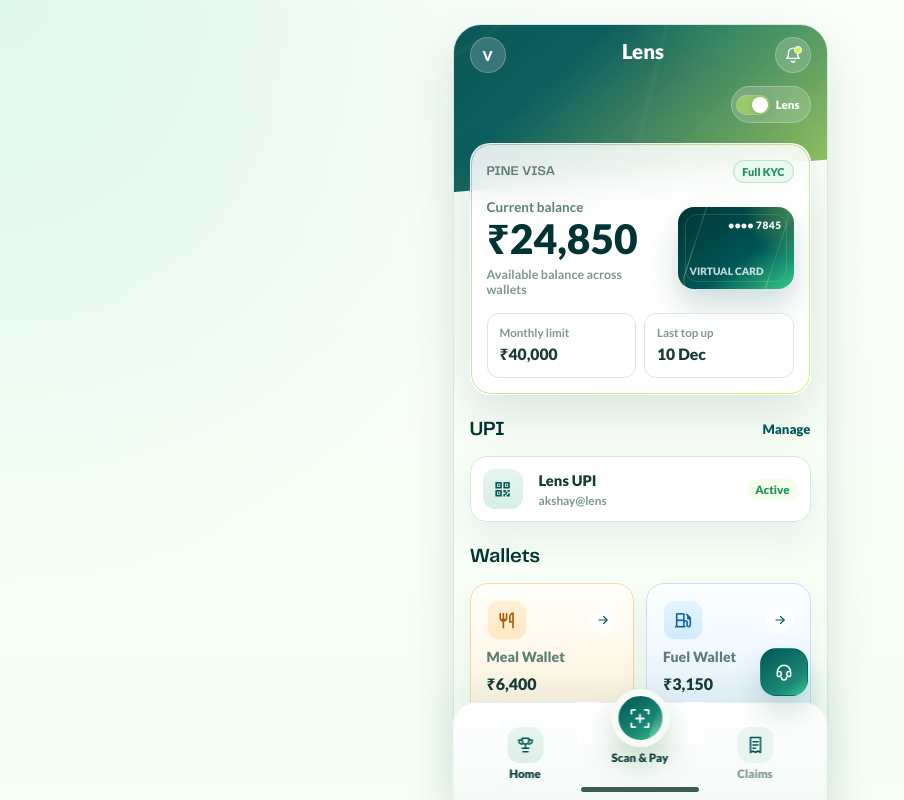
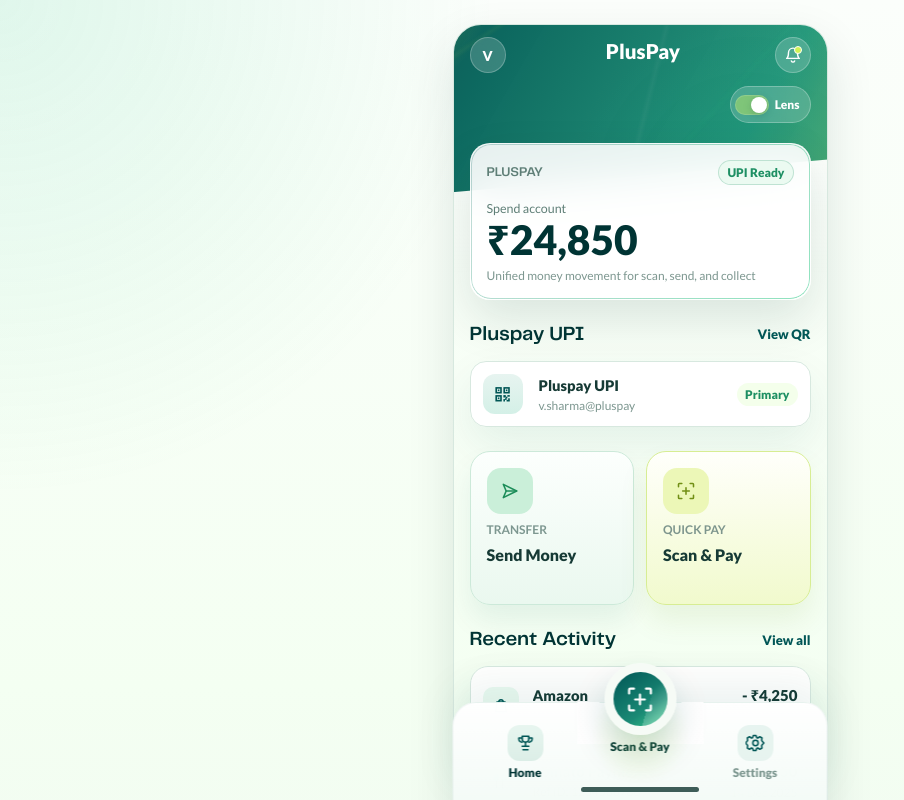
Before and after one commit to akshayaj01/Employee-Benefits, a plain HTML site: page index.html in a window 1280 px wide. Both pictures are taken after a click on the button "Pluspay". Shown: the top 800 px of the page, without its empty margins (0-904 px from the left). Drawn offline with nearby package versions, Linux system fonts and the light colour scheme.

Commit message:
Refine PlusPay mode and navigation

```diff
--- a/app.js
+++ b/app.js
@@ -8,6 +8,8 @@
 const toastButtons = document.querySelectorAll("[data-toast]");
 const pluspayToggle = document.querySelector("[data-pluspay-toggle]");
 const pluspayLabel = document.querySelector("[data-pluspay-label]");
+const swapTextNodes = document.querySelectorAll("[data-lens-text][data-pluspay-text]");
+const lensFilterButton = document.querySelector('[data-filter="all"]');
 
 let toastTimer;
 
@@ -27,12 +29,35 @@
   });
 });
 
+function applyMode(isPluspay) {
+  document.body.classList.toggle("is-pluspay", isPluspay);
+  pluspayToggle?.setAttribute("aria-pressed", String(isPluspay));
+
+  if (pluspayLabel) {
+    pluspayLabel.textContent = isPluspay ? "Lens" : "Pluspay";
+  }
+
+  swapTextNodes.forEach((node) => {
+    node.textContent = isPluspay ? node.dataset.pluspayText : node.dataset.lensText;
+  });
+
+  if (isPluspay) {
+    closeCardOverlay();
+    filterButtons.forEach((chip) => {
+      chip.classList.remove("active");
+      chip.setAttribute("aria-selected", "false");
+    });
+    lensFilterButton?.classList.add("active");
+    lensFilterButton?.setAttribute("aria-selected", "true");
+    transactions.forEach((transaction) => {
+      transaction.classList.remove("is-hidden");
+    });
+  }
+}
+
 pluspayToggle?.addEventListener("click", () => {
   const nextState = pluspayToggle.getAttribute("aria-pressed") !== "true";
-  pluspayToggle.setAttribute("aria-pressed", String(nextState));
-  if (pluspayLabel) {
-    pluspayLabel.textContent = nextState ? "Lens" : "Pluspay";
-  }
+  applyMode(nextState);
   showToast(nextState ? "Switched to Pluspay" : "Switched to Lens");
 });
 
@@ -63,6 +88,7 @@
 }
 
 virtualCardToggle?.addEventListener("click", () => {
+  if (document.body.classList.contains("is-pluspay")) return;
   if (!cardOverlay) return;
   virtualCardToggle.setAttribute("aria-expanded", "true");
   cardOverlay.hidden = false;
@@ -93,3 +119,5 @@
     closeCardOverlay();
   }
 });
+
+applyMode(false);
--- a/index.html
+++ b/index.html
@@ -113,7 +113,7 @@
           <div class="topbar-row">
             <button class="avatar-button" type="button" aria-label="Open profile">V</button>
             <a class="brand" href="#" aria-label="Lens home">
-              <span>Lens</span>
+              <span data-lens-text="Lens" data-pluspay-text="PlusPay">Lens</span>
             </a>
             <div class="header-actions">
               <button class="icon-button has-dot" type="button" aria-label="Open notifications">
@@ -133,14 +133,18 @@
 
         <section class="balance-card" aria-labelledby="balance-title">
           <div class="card-strip">
-            <span class="category-title">Pine Visa</span>
-            <span class="status-pill">Full KYC</span>
+            <span class="category-title" data-lens-text="Pine Visa" data-pluspay-text="Pluspay">Pine Visa</span>
+            <span class="status-pill" data-lens-text="Full KYC" data-pluspay-text="UPI Ready">Full KYC</span>
           </div>
           <div class="balance-copy">
             <div>
-              <p id="balance-title">Current balance</p>
+              <p id="balance-title" data-lens-text="Current balance" data-pluspay-text="Spend account">Current balance</p>
               <strong>₹24,850</strong>
-              <span class="balance-caption">Available balance across wallets</span>
+              <span
+                class="balance-caption"
+                data-lens-text="Available balance across wallets"
+                data-pluspay-text="Unified money movement for scan, send, and collect"
+              >Available balance across wallets</span>
             </div>
             <button
               class="mini-card"
@@ -148,19 +152,20 @@
               aria-label="Show virtual card details"
               aria-expanded="false"
               data-virtual-card-toggle
+              data-pluspay-hide
             >
               <span>•••• 7845</span>
               <small>Virtual card</small>
             </button>
           </div>
-          <div class="balance-insights" aria-label="Balance details">
+          <div class="balance-insights" aria-label="Balance details" data-pluspay-hide>
             <div>
-              <span>Monthly limit</span>
-              <strong>₹40,000</strong>
+              <span data-lens-text="Monthly limit" data-pluspay-text="UPI ID">Monthly limit</span>
+              <strong data-lens-text="₹40,000" data-pluspay-text="v.sharma@pluspay">₹40,000</strong>
             </div>
             <div>
-              <span>Last top up</span>
-              <strong>10 Dec</strong>
+              <span data-lens-text="Last top up" data-pluspay-text="Daily transfer cap">Last top up</span>
+              <strong data-lens-text="10 Dec" data-pluspay-text="₹1,00,000">10 Dec</strong>
             </div>
           </div>
         </section>
@@ -168,20 +173,35 @@
 
       <section class="upi-panel" aria-label="UPI payment">
         <div class="section-heading compact-heading">
-          <h2>UPI</h2>
-          <a href="#">Manage</a>
+          <h2 data-lens-text="UPI" data-pluspay-text="Pluspay UPI">UPI</h2>
+          <a href="#" data-lens-text="Manage" data-pluspay-text="View QR">Manage</a>
         </div>
         <button class="upi-card" type="button" data-toast="UPI settings opened">
           <span class="upi-icon"><i class="ri-qr-code-line" aria-hidden="true"></i></span>
           <span class="upi-copy">
-            <strong>Lens UPI</strong>
-            <small>akshay@lens</small>
+            <strong data-lens-text="Lens UPI" data-pluspay-text="Pluspay UPI">Lens UPI</strong>
+            <small data-lens-text="akshay@lens" data-pluspay-text="v.sharma@pluspay">akshay@lens</small>
           </span>
-          <span class="upi-status">Active</span>
+          <span class="upi-status" data-lens-text="Active" data-pluspay-text="Primary">Active</span>
         </button>
       </section>
 
-      <section class="wallets-panel" aria-labelledby="wallets-title">
+      <section class="pluspay-actions-panel" aria-label="PlusPay actions" data-pluspay-show>
+        <div class="pluspay-actions-grid">
+          <button class="pluspay-action-card" type="button" data-toast="Send money opened">
+            <span class="pluspay-action-icon" aria-hidden="true"><svg><use href="#icon-send" /></svg></span>
+            <small>Transfer</small>
+            <strong>Send Money</strong>
+          </button>
+          <button class="pluspay-action-card is-highlight" type="button" data-toast="Scan & pay opened">
+            <span class="pluspay-action-icon" aria-hidden="true"><svg><use href="#icon-scan" /></svg></span>
+            <small>Quick Pay</small>
+            <strong>Scan & Pay</strong>
+          </button>
+        </div>
+      </section>
+
+      <section class="wallets-panel" aria-labelledby="wallets-title" data-pluspay-hide>
         <div class="section-heading compact-heading">
           <h2 id="wallets-title">Wallets</h2>
         </div>
@@ -249,7 +269,7 @@
         </div>
       </section>
 
-      <section class="utility-panel" aria-label="Wallet tools">
+      <section class="utility-panel" aria-label="Wallet tools" data-pluspay-hide>
         <div class="section-heading compact-heading">
           <h2>Quick Actions</h2>
         </div>
@@ -274,10 +294,10 @@
 
       <section class="transactions-section" aria-labelledby="transactions-title">
         <div class="section-heading">
-          <h2 id="transactions-title">Recent Transactions</h2>
+          <h2 id="transactions-title" data-lens-text="Recent Transactions" data-pluspay-text="Recent Activity">Recent Transactions</h2>
           <a href="#">View all</a>
         </div>
-        <div class="filter-chips" role="tablist" aria-label="Transaction wallets">
+        <div class="filter-chips" role="tablist" aria-label="Transaction wallets" data-pluspay-hide>
           <button class="active" type="button" data-filter="all" role="tab" aria-selected="true">All</button>
           <button type="button" data-filter="meal" role="tab" aria-selected="false">Meal</button>
           <button type="button" data-filter="fuel" role="tab" aria-selected="false">Fuel</button>
@@ -342,11 +362,12 @@
           Scan & Pay
         </button>
         <button class="nav-item" type="button">
-          <span class="nav-icon-shell"><svg><use href="#icon-receipt" /></svg></span>
-          <span>Claims</span>
+          <span class="nav-icon-shell nav-claims-icon"><svg><use href="#icon-receipt" /></svg></span>
+          <span class="nav-icon-shell nav-settings-icon" aria-hidden="true"><svg><use href="#icon-settings" /></svg></span>
+          <span data-lens-text="Claims" data-pluspay-text="Settings">Claims</span>
         </button>
       </nav>
-      <button class="chatbot-fab" type="button" aria-label="Open support assistant" data-toast="Assistant opened">
+      <button class="chatbot-fab" type="button" aria-label="Open support assistant" data-toast="Assistant opened" data-pluspay-hide>
         <svg><use href="#icon-headset" /></svg>
       </button>
       <div class="home-indicator" aria-hidden="true"></div>
--- a/styles.css
+++ b/styles.css
@@ -138,13 +138,14 @@
   z-index: 0;
   height: 264px;
   background:
-    radial-gradient(circle at 20% 28%, rgba(208, 242, 85, 0.52), transparent 22%),
-    radial-gradient(circle at 84% 24%, rgba(54, 204, 139, 0.3), transparent 20%),
-    linear-gradient(138deg, rgba(0, 52, 52, 0.98) 0%, rgba(0, 86, 86, 0.95) 58%, rgba(208, 242, 85, 0.92) 100%);
-  background-size: 170% 170%;
+    radial-gradient(circle at 16% 26%, rgba(208, 242, 85, 0.48), transparent 20%),
+    radial-gradient(circle at 84% 18%, rgba(54, 204, 139, 0.34), transparent 24%),
+    radial-gradient(circle at 62% 74%, rgba(17, 141, 119, 0.32), transparent 26%),
+    linear-gradient(120deg, rgba(0, 52, 52, 0.98) 0%, rgba(0, 86, 86, 0.95) 32%, rgba(29, 143, 122, 0.94) 62%, rgba(208, 242, 85, 0.92) 100%);
+  background-size: 185% 185%;
   clip-path: polygon(0 0, 100% 0, 100% 84%, 0 100%);
   pointer-events: none;
-  animation: topbar-shift 8s linear infinite;
+  animation: hero-gradient-flow 16s cubic-bezier(0.45, 0.05, 0.55, 0.95) infinite alternate;
 }
 
 .phone-shell::after {
@@ -169,6 +170,7 @@
 
 .hero-panel,
 .upi-panel,
+.pluspay-actions-panel,
 .wallets-panel,
 .utility-panel,
 .transactions-section,
@@ -306,7 +308,7 @@
 }
 
 .pluspay-toggle-label {
-  font-size: 0.72rem;
+  font-size: 0.75rem;
   font-weight: 900;
   white-space: nowrap;
 }
@@ -364,7 +366,7 @@
   justify-content: space-between;
   gap: var(--space-12);
   color: var(--muted);
-  font-size: 0.74rem;
+  font-size: 0.75rem;
   font-weight: 900;
 }
 
@@ -375,7 +377,7 @@
   border-radius: 999px;
   background: var(--mint-soft);
   color: var(--success);
-  font-size: 0.68rem;
+  font-size: 0.75rem;
   font-weight: 900;
 }
 
@@ -389,8 +391,8 @@
 .balance-copy p {
   margin: 0 0 var(--space-4);
   color: var(--muted);
-  font-size: 0.84rem;
-  font-weight: 700;
+  font-size: 0.78rem;
+  font-weight: 500;
 }
 
 .balance-copy strong {
@@ -408,8 +410,8 @@
   display: block;
   margin-top: var(--space-8);
   color: var(--subtle);
-  font-size: 0.78rem;
-  font-weight: 700;
+  font-size: 0.75rem;
+  font-weight: 400;
 }
 
 .mini-card {
@@ -474,7 +476,7 @@
   position: relative;
   z-index: 1;
   justify-self: end;
-  font-size: 0.64rem;
+  font-size: 0.75rem;
   font-weight: 900;
   letter-spacing: 0.04em;
 }
@@ -483,8 +485,8 @@
   position: relative;
   z-index: 1;
   color: rgba(255, 255, 255, 0.78);
-  font-size: 0.64rem;
-  font-weight: 900;
+  font-size: 0.75rem;
+  font-weight: 700;
   text-transform: uppercase;
 }
 
@@ -505,8 +507,8 @@
 
 .balance-insights span {
   color: var(--subtle);
-  font-size: 0.72rem;
-  font-weight: 700;
+  font-size: 0.75rem;
+  font-weight: 500;
 }
 
 .balance-insights strong {
@@ -544,10 +546,43 @@
 }
 
 .upi-panel,
+.pluspay-actions-panel,
 .wallets-panel,
 .utility-panel,
 .transactions-section {
   margin-top: var(--space-24);
+}
+
+[data-pluspay-show] {
+  display: none;
+}
+
+body.is-pluspay [data-pluspay-hide] {
+  display: none !important;
+}
+
+body.is-pluspay [data-pluspay-show] {
+  display: block;
+}
+
+body.is-pluspay .balance-copy {
+  grid-template-columns: minmax(0, 1fr);
+}
+
+body.is-pluspay .balance-card {
+  background: rgba(255, 255, 255, 0.9);
+}
+
+body.is-pluspay .balance-card::before {
+  background: linear-gradient(135deg, rgba(0, 86, 86, 0.22), rgba(54, 204, 139, 0.56));
+}
+
+body.is-pluspay .hero-panel {
+  margin-bottom: var(--space-8);
+}
+
+body.is-pluspay .transactions-section {
+  padding-bottom: 96px;
 }
 
 .upi-card {
@@ -593,8 +628,8 @@
 
 .upi-copy small {
   color: var(--subtle);
-  font-size: 0.74rem;
-  font-weight: 700;
+  font-size: 0.75rem;
+  font-weight: 400;
 }
 
 .upi-status {
@@ -602,8 +637,76 @@
   border-radius: 999px;
   background: #f4ffeb;
   color: var(--success);
-  font-size: 0.72rem;
+  font-size: 0.75rem;
   font-weight: 900;
+}
+
+.pluspay-actions-grid {
+  display: grid;
+  grid-template-columns: repeat(2, minmax(0, 1fr));
+  gap: var(--space-12);
+}
+
+.pluspay-action-card {
+  display: grid;
+  justify-items: start;
+  align-content: start;
+  gap: var(--space-8);
+  min-height: 154px;
+  padding: var(--space-16);
+  border: 1px solid #cce9d9;
+  border-radius: 20px;
+  background: linear-gradient(180deg, #fcfffd, #eaf8ef);
+  box-shadow: 0 16px 28px rgba(0, 86, 86, 0.08);
+  text-align: left;
+}
+
+.pluspay-action-card.is-highlight {
+  border-color: #d7ed93;
+  background: linear-gradient(180deg, #fffffb, #f1facd);
+  box-shadow: 0 16px 28px rgba(118, 146, 37, 0.1);
+}
+
+.pluspay-action-icon {
+  display: grid;
+  place-items: center;
+  width: 46px;
+  height: 46px;
+  border-radius: 14px;
+  background: #caefd9;
+  color: #1c8d59;
+}
+
+.pluspay-action-card.is-highlight .pluspay-action-icon {
+  background: #ecf7b7;
+  color: #718f15;
+}
+
+.pluspay-action-icon svg {
+  width: 20px;
+  height: 20px;
+}
+
+.pluspay-action-card small {
+  color: var(--subtle);
+  font-size: 0.75rem;
+  font-weight: 700;
+  text-transform: uppercase;
+}
+
+.pluspay-action-card strong {
+  color: var(--ink);
+  font-size: 1rem;
+  line-height: 1.28;
+  font-weight: 900;
+}
+
+.pluspay-action-card.is-highlight small {
+  color: #7d958d;
+}
+
+.pluspay-action-card.is-highlight strong {
+  color: var(--ink);
 }
 
 .wallet-strip {
@@ -690,8 +793,8 @@
 
 .wallet-chip small {
   color: var(--subtle);
-  font-size: 0.72rem;
-  font-weight: 700;
+  font-size: 0.75rem;
+  font-weight: 400;
   line-height: 1.28;
 }
 
@@ -757,8 +860,8 @@
 
 .utility-card small {
   color: var(--subtle);
-  font-size: 0.64rem;
-  font-weight: 900;
+  font-size: 0.75rem;
+  font-weight: 700;
   text-transform: uppercase;
 }
 
@@ -862,7 +965,8 @@
 .transaction-amount span {
   overflow: hidden;
   color: var(--subtle);
-  font-size: 0.74rem;
+  font-size: 0.75rem;
+  font-weight: 400;
   text-overflow: ellipsis;
   white-space: nowrap;
 }
@@ -924,7 +1028,7 @@
   gap: var(--space-4);
   min-height: 100%;
   color: var(--subtle);
-  font-size: 0.72rem;
+  font-size: 0.75rem;
   font-weight: 900;
   text-align: center;
 }
@@ -952,6 +1056,18 @@
   background: linear-gradient(180deg, #e8f6f0, #dceee7);
 }
 
+.nav-settings-icon {
+  display: none;
+}
+
+body.is-pluspay .nav-claims-icon {
+  display: none;
+}
+
+body.is-pluspay .nav-settings-icon {
+  display: grid;
+}
+
 .bottom-nav > button > svg,
 .nav-icon-shell svg {
   width: 20px;
@@ -961,7 +1077,8 @@
 .scan-button {
   position: relative;
   color: var(--brand-900) !important;
-  transform: translateY(-28px);
+  gap: 6px;
+  transform: translateY(-38px);
   z-index: 2;
 }
 
@@ -971,8 +1088,8 @@
   top: -2px;
   left: 50%;
   z-index: 0;
-  width: 90px;
-  height: 90px;
+  width: 112px;
+  height: 112px;
   border-radius: 50%;
   background: radial-gradient(circle, rgba(208, 242, 85, 0.32), transparent 66%);
   transform: translateX(-50%);
@@ -984,9 +1101,9 @@
   isolation: isolate;
   display: grid;
   place-items: center;
-  width: 58px;
-  height: 58px;
-  border: 7px solid var(--bg);
+  width: 72px;
+  height: 72px;
+  border: 9px solid var(--bg);
   border-radius: 50%;
   background: linear-gradient(145deg, var(--brand-700), #1b8a75 66%, var(--brand-500));
   color: white;
@@ -1000,10 +1117,10 @@
   background: linear-gradient(120deg, transparent 22%, rgba(255, 255, 255, 0.42) 50%, transparent 78%);
   border: 0;
   inset: auto;
-  width: 28px;
-  height: 92px;
-  top: -14px;
-  left: -22px;
+  width: 35px;
+  height: 115px;
+  top: -18px;
+  left: -28px;
   border-radius: 12px;
   transform: rotate(18deg);
   animation: scan-sweep 2.15s linear infinite;
@@ -1014,7 +1131,7 @@
 .scan-button span::after {
   content: "";
   position: absolute;
-  inset: -7px;
+  inset: -9px;
   border: 1px solid rgba(208, 242, 85, 0.42);
   border-radius: 50%;
   background: none;
@@ -1029,8 +1146,8 @@
 }
 
 .scan-button svg {
-  width: 23px;
-  height: 23px;
+  width: 29px;
+  height: 29px;
 }
 
 .home-indicator {
@@ -1158,7 +1275,7 @@
   display: block;
   margin-bottom: var(--space-4);
   color: rgba(255, 255, 255, 0.72);
-  font-size: 0.66rem;
+  font-size: 0.75rem;
   font-weight: 800;
 }
 
@@ -1195,7 +1312,7 @@
 .card-details-row span,
 .card-details-meta span {
   color: var(--subtle);
-  font-size: 0.72rem;
+  font-size: 0.75rem;
   font-weight: 700;
 }
 
@@ -1244,20 +1361,20 @@
   transform: translateY(0);
 }
 
-@keyframes topbar-shift {
+@keyframes hero-gradient-flow {
   0% {
-    background-position: 0% 45%;
-    filter: saturate(1);
+    background-position: 8% 28%;
+    filter: hue-rotate(0deg) saturate(1);
   }
 
   50% {
-    background-position: 52% 50%;
-    filter: saturate(1.08);
+    background-position: 50% 46%;
+    filter: hue-rotate(-4deg) saturate(1.04);
   }
 
   100% {
-    background-position: 100% 56%;
-    filter: saturate(1);
+    background-position: 92% 70%;
+    filter: hue-rotate(4deg) saturate(1.01);
   }
 }
 
@@ -1356,7 +1473,8 @@
 @media (max-width: 360px) {
   .balance-copy,
   .wallet-strip,
-  .utility-grid {
+  .utility-grid,
+  .pluspay-actions-grid {
     grid-template-columns: 1fr;
   }
 
```
